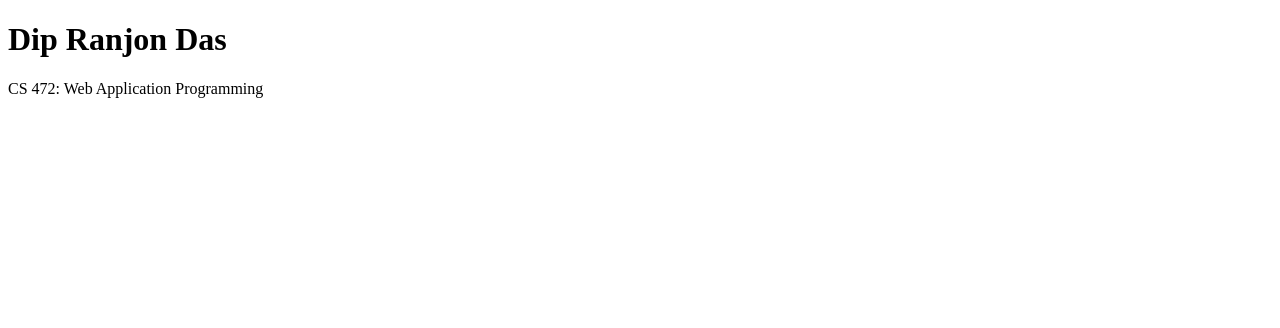
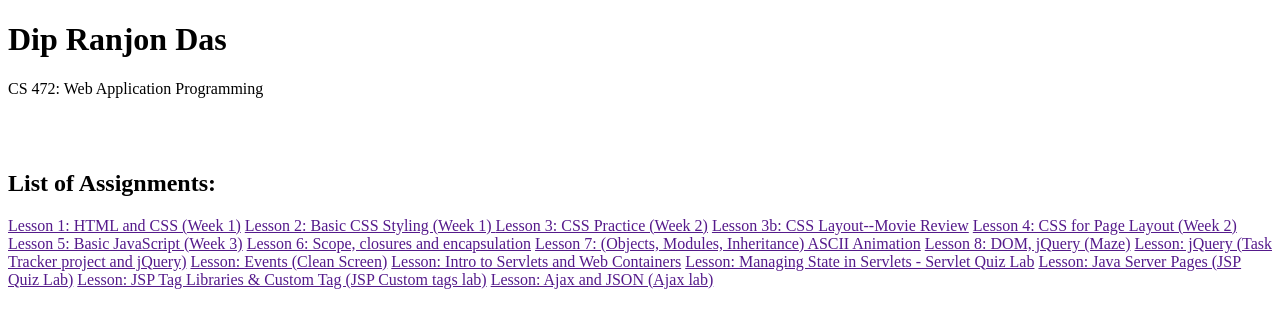
Before and after one commit to dip06ece/CS472, a plain HTML site: page index.html in a window 1280 px wide. Drawn offline with Linux system fonts and the light colour scheme.

Commit message:
Adding list of all assignments without reference links

```diff
--- a/index.html
+++ b/index.html
@@ -6,5 +6,23 @@
 <body>
     <h1>Dip Ranjon Das</h1>
     <p>CS 472: Web Application Programming</p>
+    <br></br>
+    <h2>List of Assignments:</h2>
+    <a href = "">Lesson 1: HTML and CSS (Week 1)</a>
+    <a href = "">Lesson 2: Basic CSS Styling (Week 1) </a>
+    <a href = "">Lesson 3: CSS Practice (Week 2)</a>
+    <a href = "">Lesson 3b: CSS Layout--Movie Review</a>
+    <a href = "">Lesson 4: CSS for Page Layout (Week 2)</a>
+    <a href = "">Lesson 5: Basic JavaScript (Week 3)</a>
+    <a href = "">Lesson 6: Scope, closures and encapsulation</a>
+    <a href = "">Lesson 7: (Objects, Modules, Inheritance) ASCII Animation</a>
+    <a href = "">Lesson 8: DOM, jQuery (Maze)</a>
+    <a href = "">Lesson: jQuery (Task Tracker project and jQuery)</a>
+    <a href = "">Lesson: Events (Clean Screen)</a>
+    <a href = "">Lesson: Intro to Servlets and Web Containers</a>
+    <a href = "">Lesson: Managing State in Servlets - Servlet Quiz Lab</a>
+    <a href = "">Lesson: Java Server Pages (JSP Quiz Lab)</a>
+    <a href = "">Lesson: JSP Tag Libraries & Custom Tag (JSP Custom tags lab)</a>
+    <a href = "">Lesson: Ajax and JSON (Ajax lab)</a>
 </body>
 </html>
```
